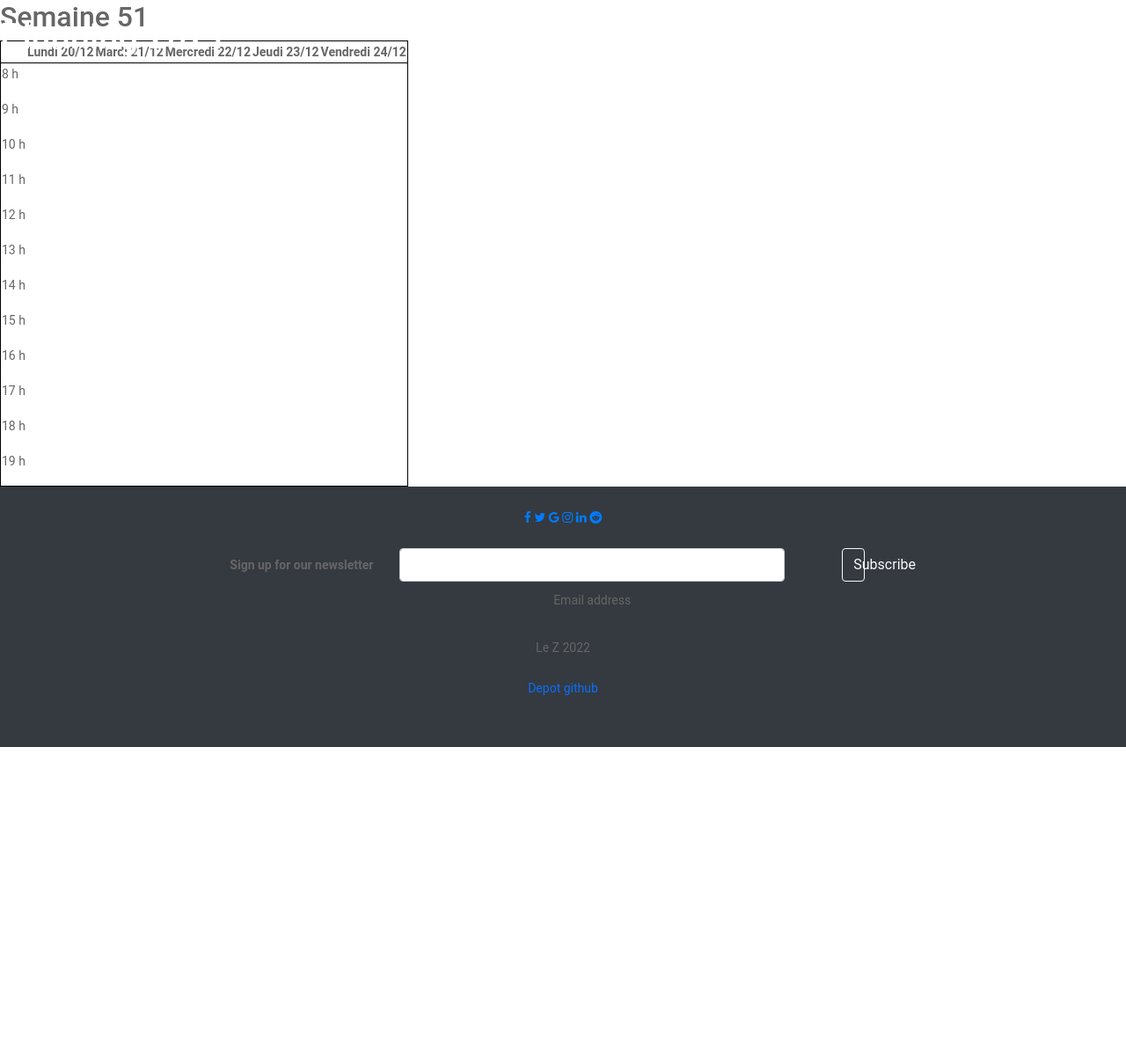
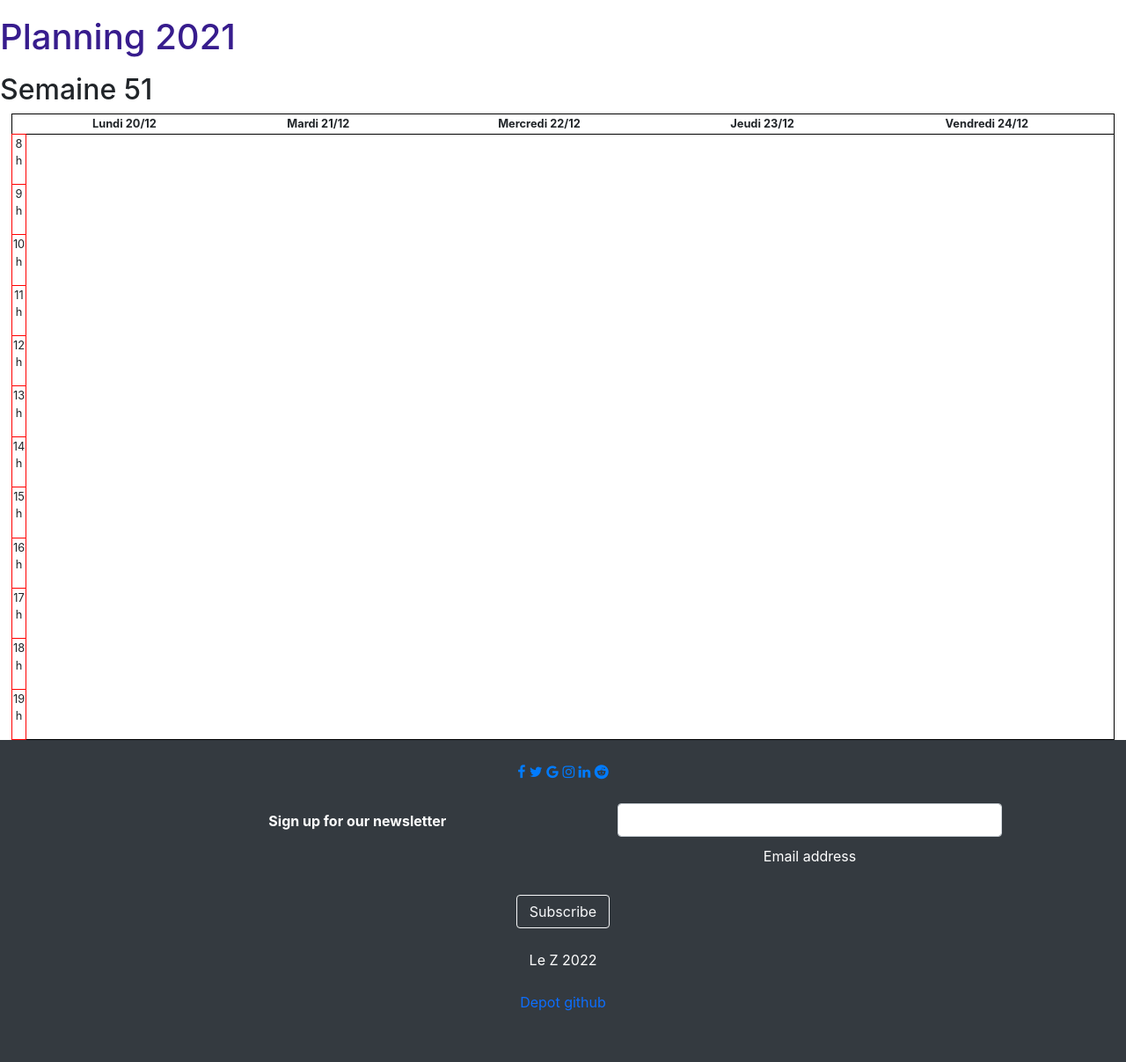
Before and after one commit to yacine-boucetta/reservation-salles, a PHP site: page /pages/planning.php in a window 1280 px wide. Shown: the part 56-1263 px from the top of the page at 88% size. Before the commit the page ends 905 px from the top, so only its background shows below. Run offline with PHP 8.4, Linux system fonts and the light colour scheme; data that the repository does not hold is empty; some libraries are stand-ins or nearby versions.

Commit message:
css 80% finit (% non contractuel)

```diff
--- a/css/style.css
+++ b/css/style.css
@@ -2,15 +2,10 @@
       html, body {
         min-height: 100%;
         }
-        body, div, form, input, select, textarea, label {
-        padding: 0;
-        margin: 0;
-        outline: none;
-        font-family: Roboto, Arial, sans-serif;
-        font-size: 14px;
-        color: #666;
-        line-height: 22px;
+        main{
+          min-height: 80vh;
         }
+
   /* background index*/
     .articlemes{
     display: flex;
@@ -25,6 +20,11 @@
     .textmess h2{
         font-size:4em;
     }
+
+    .articlemes p{
+      font-size: 2em;
+    }
+
     h1 {
     position: absolute;
     margin: 0;
@@ -80,7 +80,7 @@
 
     .item input:hover, .item select:hover, .item textarea:hover {
     border: 1px solid transparent;
-    box-shadow: 0 0 3px 0 #0003a7;
+    box-shadow: 0 0 3px 0 #ff0000;
     color: #0d0085;
     }
     .item {
@@ -91,13 +91,11 @@
     color: red;
     }
     .btn-block {
-        position: ;
-        bottom:20.5%;
     text-align: center;
     }
     button {
-    width: 10%;
-    padding: 0.25%;
+    width: 20%;
+    padding: 0.35%;
     border: none;
     border-radius: 5px;
     background: #ff0000;
@@ -106,5 +104,42 @@
     cursor: pointer;
     }
     button:hover {
-    background: #ff0000;
+    background: #03009b;
     }
+    .navbar-toggler{
+      width:10%;
+    }
+    .col-auto{
+      width:50%;
+    }
+
+    .planning{
+      color: rgb(55, 28, 141);
+      position: relative;
+      top:10%;
+      width: 75%;
+    }
+
+    .plan {
+      /* position: relative;
+    left: 50%;
+    top: 50%;
+    transform: translate(-17%,0); */
+    margin-right: 1%;
+    margin-left: 1%;
+    margin-bottom: 1;
+    }
+    .plan td{
+      border: 1px solid red;
+      width: 1%;
+
+    }
+.plan tr{
+  text-align: center;
+  font-size:0.8em;
+}
+    .plan a{
+      text-decoration: none;
+      color: black;
+      text-align: center;
+    }
--- a/index.php
+++ b/index.php
@@ -9,7 +9,8 @@ require 'template/headerIndex.php';
     <div class="textmess">
         <h2>Bonjoir</h2>
         <h3>Bienvenue sur le Z comédie Club</h3>
-        <p>La seul plateforme de reservation des one ma show du Z </p>
+        <p>La seul plateforme de reservation des one man show du Z </p>
+        <p>CNI obligatoire ou venez recolter des gariguettes pour pouvoir rentrer</p>
 </div>
 
     <div>
--- a/pages/inscription.php
+++ b/pages/inscription.php
@@ -13,7 +13,7 @@ $inscription->user_inscription($_POST['login'],$_POST['password'],$_POST['passwo
 <?php require '../template/header.php';?>
 
 <div class="testbox">
-    <form class="sign" action="/">
+    <form class="sign" method="post" >
 <h2>Inscription</h2>
     <div class="banner">
         <h1>Venez rigoler et appelez vous Corine</h1>
@@ -27,12 +27,12 @@ $inscription->user_inscription($_POST['login'],$_POST['password'],$_POST['passwo
 
     <div class="item">
         <label for="password">Password:6 caractère minimum<span>*</span></label>
-        <input id="password" type="text" name="password" required/>
+        <input id="password" type="password" name="password" required/>
     </div>
 
     <div class="item">
         <label for="name">Confirmation password<span>*</span></label>
-        <input id="name" type="text" name="password2" required/>
+        <input id="name" type="password" name="password2" required/>
 
     <div class="btn-block">
         <button type="submit" href="/">HIN !</button>
--- a/pages/planning.php
+++ b/pages/planning.php
@@ -9,8 +9,9 @@ $jour_semaine=date('d/m', strtotime(''));
 
 ?>
 
-<h1>Planning <?php echo $jour_semaine = date('Y', time());?></h1>
+<h1 class="planning">Planning <?php echo $jour_semaine = date('Y', time());?></h1>
         <h2>Semaine <?php echo $jour_semaine = date('W', time());?></h2>
+        <div class='plan' >
         <table style='border: 1px solid black'>
             <thead style='border: 1px solid black'>
                 <tr>
@@ -24,7 +25,6 @@ $jour_semaine=date('d/m', strtotime(''));
             </thead>
             <tbody >
                 <?php
-
                 $plan=new Reservation;
                 $resa_research=$plan->getPlanning();
                 for($heure=8;$heure<=19;$heure++){
@@ -74,7 +74,7 @@ $jour_semaine=date('d/m', strtotime(''));
             </tbody>
         </table>
 
-
+            </div>
 
 <?php
 require '../template/footer.php';
--- a/pages/profil.php
+++ b/pages/profil.php
@@ -11,8 +11,10 @@ $profile->user_profil($_POST['login'],$_POST['password'],$_POST['password2']);
 
 <?php require '../template/header.php';?>
 <h2>mon profil</h2>
+
 <p><?php if(isset($message)){ echo $message; }?></p>
 <form  method='post'>
+    <img src="../ressources/zem.jpg">
     <label for=""><p style="color:rgb(3, 134, 128);font-family:'upheavtt';"><?php echo $_SESSION['user']['login'];?></p></label>
     <input class="form-control" type="text" name="login"  placeholder="nouveau login" >
     <br />
```
Also changed, not shown: pages/connexion.php (+15 -2 lines), pages/reservation-form.php (+14 -5 lines), ressources/zem.jpg (added).
